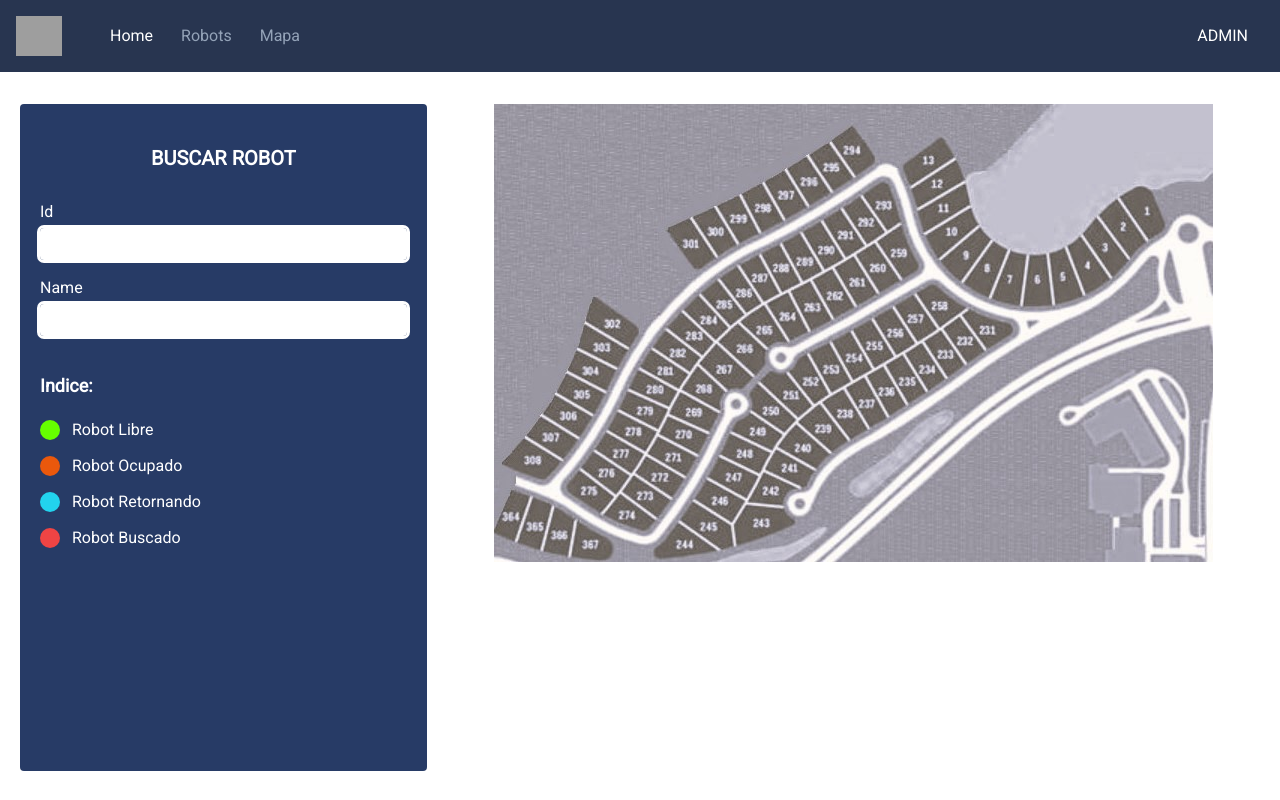
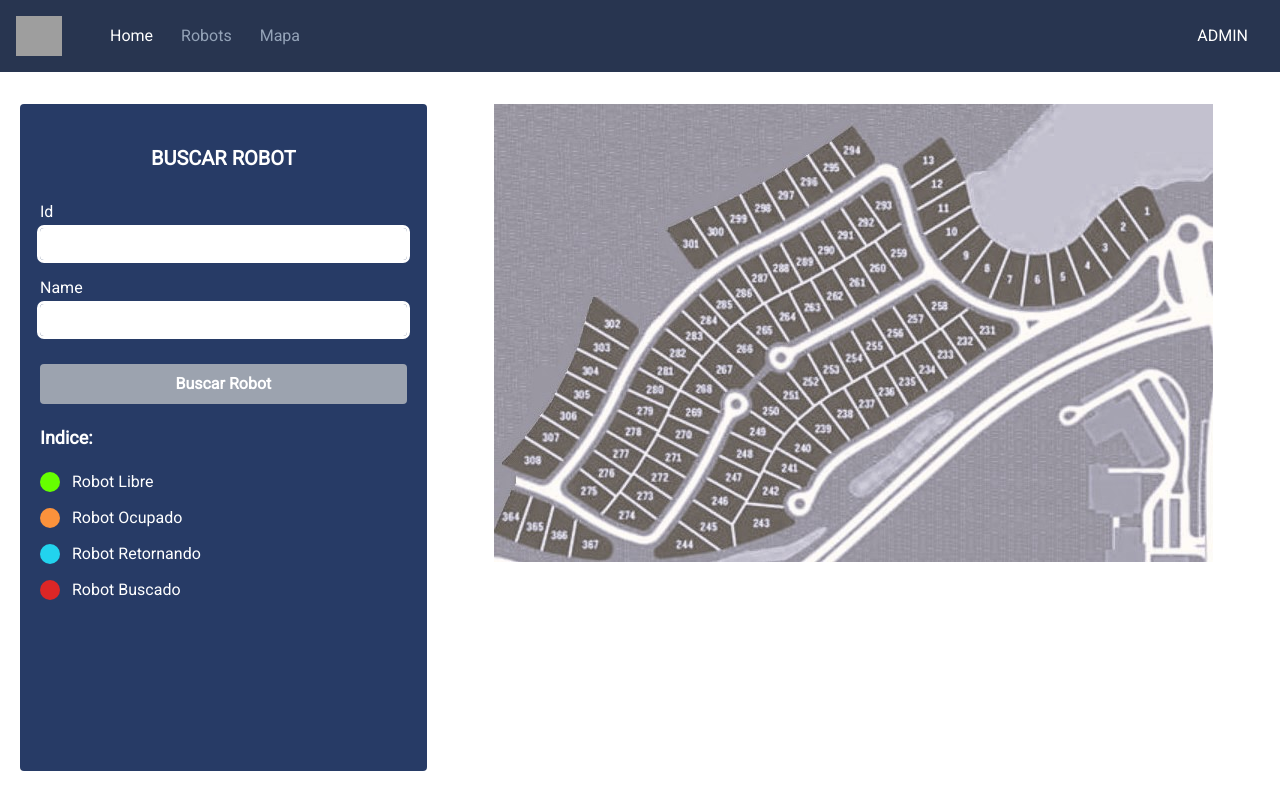
Before and after one commit to Astrovik3/front-integracion, a Next.js app: page /map in a window 1280 px wide. Built offline with nearby package versions, Linux system fonts and the light colour scheme; no server answers; grey boxes are pictures that could not be loaded.

Commit message:
Search en mapa con boton

```diff
--- a/src/app/map/page.js
+++ b/src/app/map/page.js
@@ -61,7 +61,7 @@ export default function Map() {
     <div className="flex w-full h-5/6">
       <div className="w-1/3 h-full mt-8 mx-5">
         <div className="h-full">
-          <SearchRobot searchRobot={searchRobot} setSearchRobot={setSearchRobot}/>
+          <SearchRobot setSearchRobot={setSearchRobot}/>
         </div>
       </div>
       <div className="flex relative h-full w-2/3 mt-8 mr-5 justify-center">
--- a/src/app/map/searchRobot.js
+++ b/src/app/map/searchRobot.js
@@ -1,10 +1,14 @@
 'use client'
 
-import React from 'react';
+import React, {useState} from 'react';
 
 //Luego nos llevamos todos los estilos generales a un archivo aparte...
 
-function SearchRobot({searchRobot, setSearchRobot}) {
+function SearchRobot({setSearchRobot}) {
+
+  const [id, setId] = useState('');
+  const [name, setName ] = useState('');
+
   return (
     <div className='w-full bg-[#273B66] h-full rounded pt-5'>
       <div className='flex flex-col justify-center content-center'>
@@ -15,10 +19,16 @@ function SearchRobot({searchRobot, setSearchRobot}) {
 
       <div className='mt-2 p-5'>
           <label className='block text-white mb-1'>Id</label>
-          <input className='w-full h-8 mb-4 rounded outline outline-white p-2' id='outlined-basic' type='text' name='idRobot' value={searchRobot.id} onChange={e=> setSearchRobot({id: e.target.value, name: searchRobot.name})}/>
+          <input className='w-full h-8 mb-4 rounded outline outline-white p-2' id='outlined-basic' type='text' name='idRobot' value={id} onChange={e=> setId(e.target.value)}/>
 
           <label className='block text-white mb-1'>Name</label>
-          <input className='w-full h-8 mb-4 rounded outline outline-white p-2' id='outlined-basic' type='text' name='nameRobot' value={searchRobot.name} onChange={e=> setSearchRobot({id: searchRobot.id, name: e.target.value})}/>
+          <input className='w-full h-8 mb-4 rounded outline outline-white p-2' id='outlined-basic' type='text' name='nameRobot' value={name} onChange={e=> setName(e.target.value)}/>
+
+          <button
+            className='bg-gray-400 p-2 rounded flex w-full justify-center font-semibold text-white mt-3'
+            onClick={()=> {setSearchRobot({id: id, name: name})}} >
+              Buscar Robot
+          </button>
       </div>
       <div className='flex flex-col ml-5'>
         <h3 className='text-white font-semibold mb-3 text-lg'>Indice:</h3>
@@ -26,13 +36,13 @@ function SearchRobot({searchRobot, setSearchRobot}) {
           <div className='bg-[#66ff00] w-5 h-5 rounded-full my-2'/><label className='text-white ml-3'>Robot Libre</label>
         </div>
         <div className='flex flex-row items-center'>
-          <div className='bg-orange-600 w-5 h-5 rounded-full my-2'/><label className='text-white ml-3'>Robot Ocupado</label>
+          <div className='bg-orange-400 w-5 h-5 rounded-full my-2'/><label className='text-white ml-3'>Robot Ocupado</label>
         </div>
         <div className='flex flex-row items-center'>
           <div className='bg-cyan-400 w-5 h-5 rounded-full my-2'/><label className='text-white ml-3'>Robot Retornando</label>
         </div>
         <div className='flex flex-row items-center'>
-          <div className='bg-red-500 w-5 h-5 rounded-full my-2'/><label className='text-white ml-3'>Robot Buscado</label>
+          <div className='bg-red-600 w-5 h-5 rounded-full my-2'/><label className='text-white ml-3'>Robot Buscado</label>
         </div>
       </div>
     </div>
```
